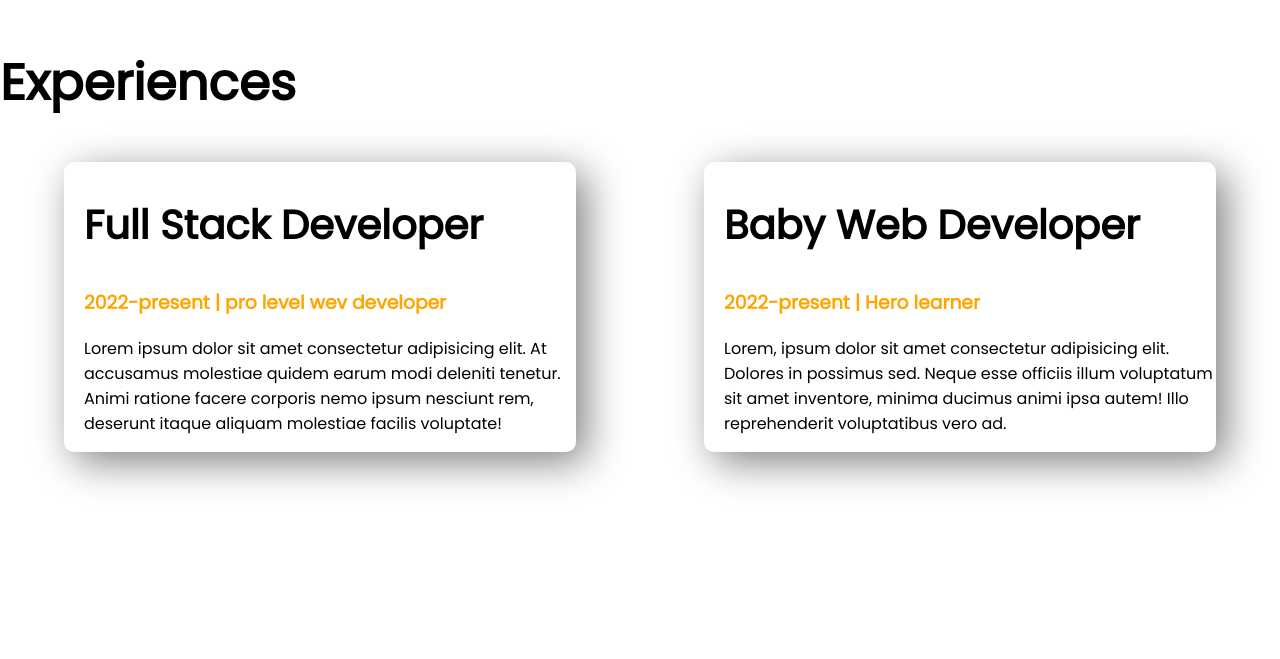
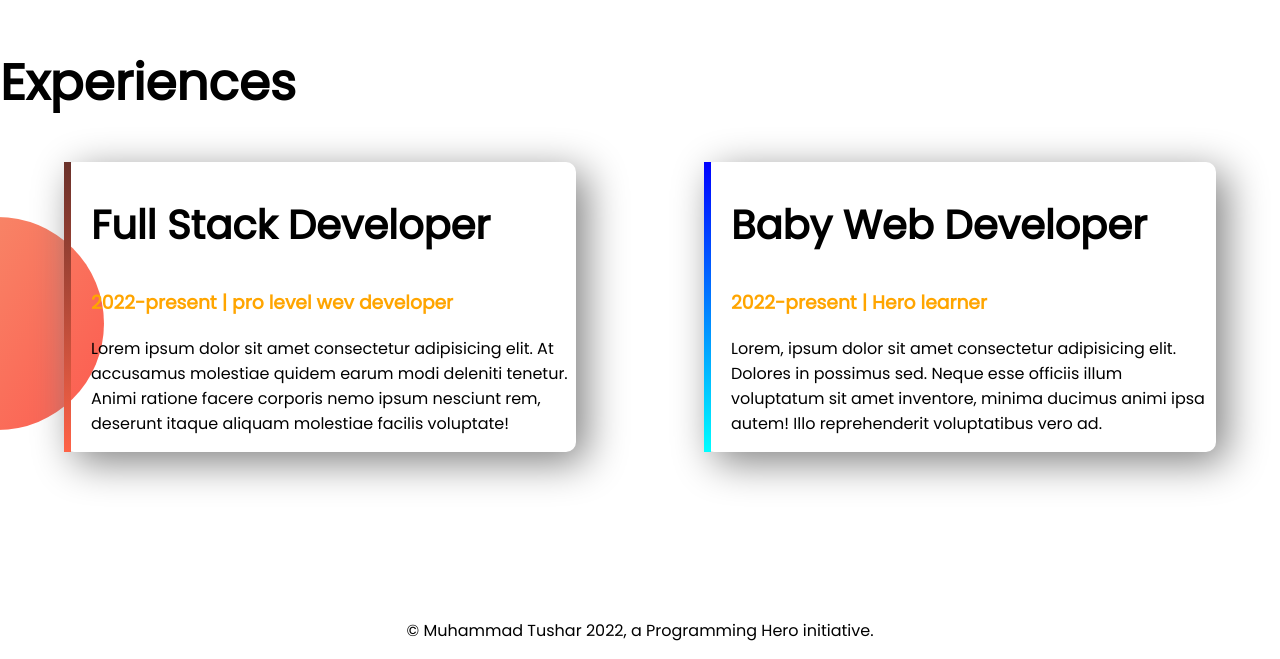
Before and after one commit to Tushar409212/Tushar-s-Portfolio, a plain HTML site: page index.html in a window 1280 px wide. Shown: the part 1274-1933 px from the top of the page. Before the commit the page ends 1876 px from the top, so only its background shows below. Drawn offline with Linux system fonts and the light colour scheme; a web font is replaced by a local one.

Commit message:
fairly finish

```diff
--- a/index.html
+++ b/index.html
@@ -52,7 +52,7 @@
     <section class="experience-area">
         <h1>Experiences</h1>
         <div class="flexible-container">
-            <div class="experience-item">
+            <div id="exp1" class="experience-item">
                 <h2>Full Stack Developer </h2>
                 <h3 class="orange-color">2022-present | pro level wev developer</h3>
                 <p>Lorem ipsum dolor sit amet consectetur adipisicing elit. At accusamus molestiae quidem earum modi
@@ -60,7 +60,7 @@
                     molestiae facilis voluptate!</p>
 
             </div>
-            <div class="experience-item">
+            <div id="exp2" class="experience-item">
                 <h2>Baby Web Developer</h2>
                 <h3 class="orange-color">2022-present | Hero learner</h3>
                 <p>Lorem, ipsum dolor sit amet consectetur adipisicing elit. Dolores in possimus sed. Neque esse
@@ -78,6 +78,9 @@
 
 
     </section>
+    <footer>
+        <p>© Muhammad Tushar 2022, a Programming Hero initiative.</p>
+    </footer>
 
 </body>
 
--- a/style.css
+++ b/style.css
@@ -39,6 +39,12 @@ h2{
     background-repeat: no-repeat;
     background-position: right;
 }
+.experience-area{
+    background-image: url(images/exp-bg.png);
+    background-repeat: no-repeat;
+    background-position: left center;
+
+}
 .experience-item{
     width: 40%;
     margin-left: 5%;
@@ -46,5 +52,20 @@ h2{
     padding-left: 20px;
     border-radius: 10px;
     box-shadow: 10px 10px 40px gray;
+    /* border-left: 10px solid; */
+
 
 }
+#exp1{
+    border-left: 7px solid;
+    border-image: linear-gradient(rgb(105, 49, 42), tomato);
+    border-image-slice: 1;
+}
+#exp2{
+    border-left: 7px solid;
+    border-image: linear-gradient(blue, cyan);
+    border-image-slice: 1;
+}
+footer p{
+    text-align: center;
+}
```
Also changed, not shown: 4 other files.
